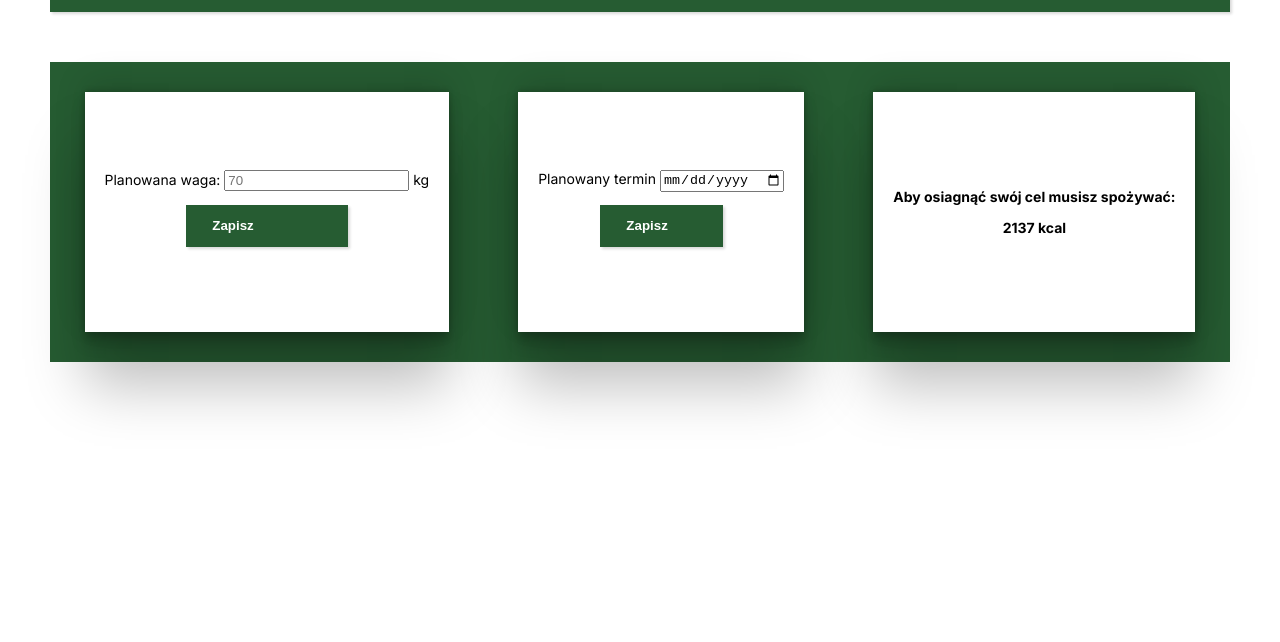
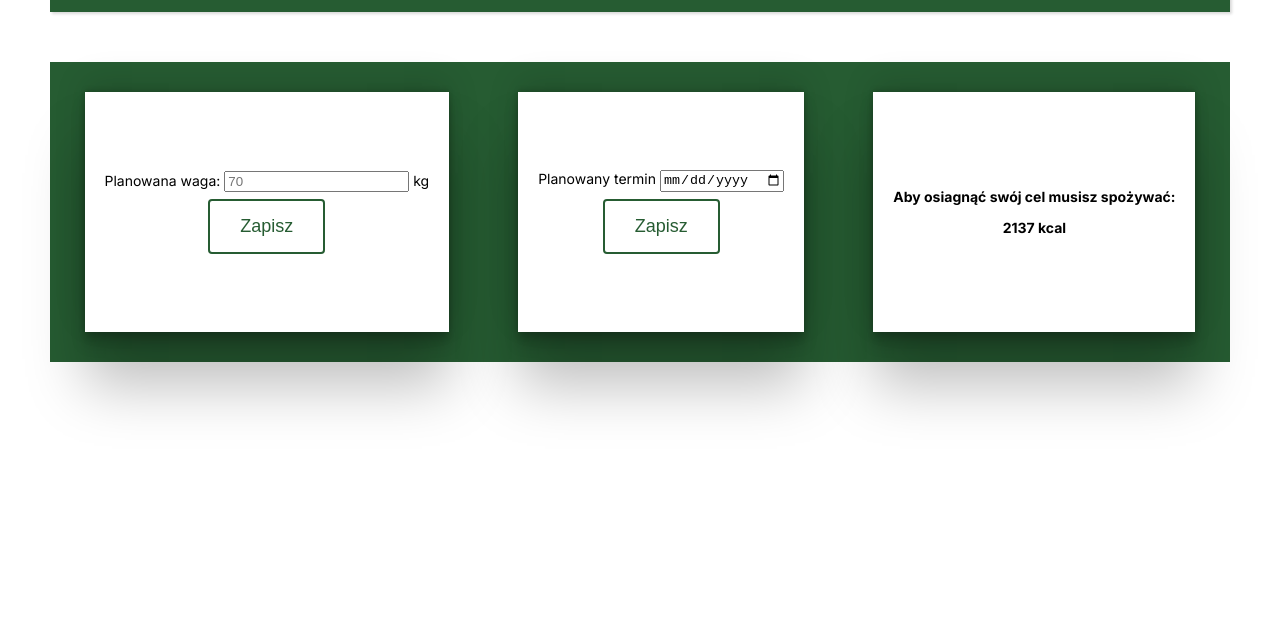
Before and after one commit to grupalab4/IO_proj, a plain HTML site: page src/main/resources/static/calculator.html in a window 1280 px wide. Shown: the part 158-800 px from the top of the page. Drawn offline with Linux system fonts and the light colour scheme.

Commit message:
unify buttons

```diff
--- a/src/main/resources/static/calculator.html
+++ b/src/main/resources/static/calculator.html
@@ -27,14 +27,14 @@
                     <input name="weight" type="number" placeholder="70">
                     kg
                 </div>
-                <button type="button" class="button-save">Zapisz</button>
+                <button type="button" class="button wide-button">Zapisz</button>
             </div>
             <div class="future">
                 <div class="input-info">
                     Planowany termin
                     <input name="date" type="date">
                 </div>
-                <button type="button" class="button-save">Zapisz</button>
+                <button type="button" class="button wide-button">Zapisz</button>
             </div>
             <div class="balance">
                 <p>Aby osiagnąć swój cel musisz spożywać:</p>
--- a/src/main/resources/static/css/home.css
+++ b/src/main/resources/static/css/home.css
@@ -37,7 +37,9 @@
     background: #265C32;
     font-size: 25px;
     border: none;
+    border-radius: 4px;
     min-width: 150px;
+    transition: 0.3s;
 }
 
 button:hover {
--- a/src/main/resources/static/css/main.css
+++ b/src/main/resources/static/css/main.css
@@ -40,6 +40,12 @@ header>.frame {
     padding: 15px;
     margin: 15px;
     border: 3px solid white;
+    border-radius: 4px;;
+    transition: 0.3s;
+}
+
+header>a:hover {
+    background-color: #bfdac5;
 }
 
 header>.spacing {
@@ -117,7 +123,7 @@ header>.spacing {
 }
 
 .text_input {
-    padding: 25px 25px;
+    padding: 15px 25px;
     border: 2px solid #265C32;
     border-radius: 4px;
     display: flex;
@@ -133,6 +139,7 @@ header>.spacing {
     text-align: left;
     overflow: scroll;
     outline: none;
+    width: 100%;
 }
 
 .text_input>p {
@@ -148,8 +155,18 @@ header>.spacing {
     background-color: #FFFFFF;
     color: #265C32;
     font-size: large;
+    align-self: center;
 }
 
 .button:hover {
-    background-color: #265c3249;
+    background-color: #bfdac5;
+    cursor: pointer;
 }
+
+.small-button {
+    padding: 10px 10px;
+}
+
+.wide-button {
+    padding: 15px 30px;
+}
--- a/src/main/resources/static/css/style_calculator.css
+++ b/src/main/resources/static/css/style_calculator.css
@@ -34,27 +34,6 @@
     margin-bottom: 0.5em;
 }
 
-.button-save {
-    background: #265C32;
-    width: 50%;
-    border: none;
-    color: white;
-    margin: 0.5em;
-    line-height: 3em;
-    box-shadow: rgba(0, 0, 0, 0.15) 1.95px 1.95px 2.6px;
-    text-align: left;
-    padding-left: 2em;
-    font-weight: bold;
-}
-
-button:hover {
-    cursor: pointer;
-}
-
-.button-save:hover {
-    background: #044B14;
-}
-
 .balance {
     height: 200px;
     display: flex;
--- a/src/main/resources/static/css/style_day_plan.css
+++ b/src/main/resources/static/css/style_day_plan.css
@@ -47,38 +47,6 @@
     align-items: flex-end;
 }
 
-.button-save {
-    background: white;
-    width: 50%;
-    border: none;
-    color: black;
-    margin: 0.5em;
-    line-height: 3em;
-    box-shadow: rgba(0, 0, 0, 0.15) 1.95px 1.95px 2.6px;
-    text-align: left;
-    padding-left: 2em;
-    font-weight: bold;
-}
-
-.button-add {
-    background: #265C32;
-    border: none;
-    color: white;
-    margin-top: 0.5em;
-    line-height: 3em;
-    box-shadow: rgba(0, 0, 0, 0.15) 1.95px 1.95px 2.6px;
-    text-align: center;
-    font-weight: bold;
-}
-
-button:hover {
-    cursor: pointer;
-}
-
-.button-save:hover {
-    background: #044B14;
-}
-
 a {
     text-decoration: inherit;
     color: inherit;
```
Also changed, not shown: src/main/resources/static/add_product.html (+2 -2 lines), src/main/resources/static/css/style_add_product.css (+0 -21 lines).
